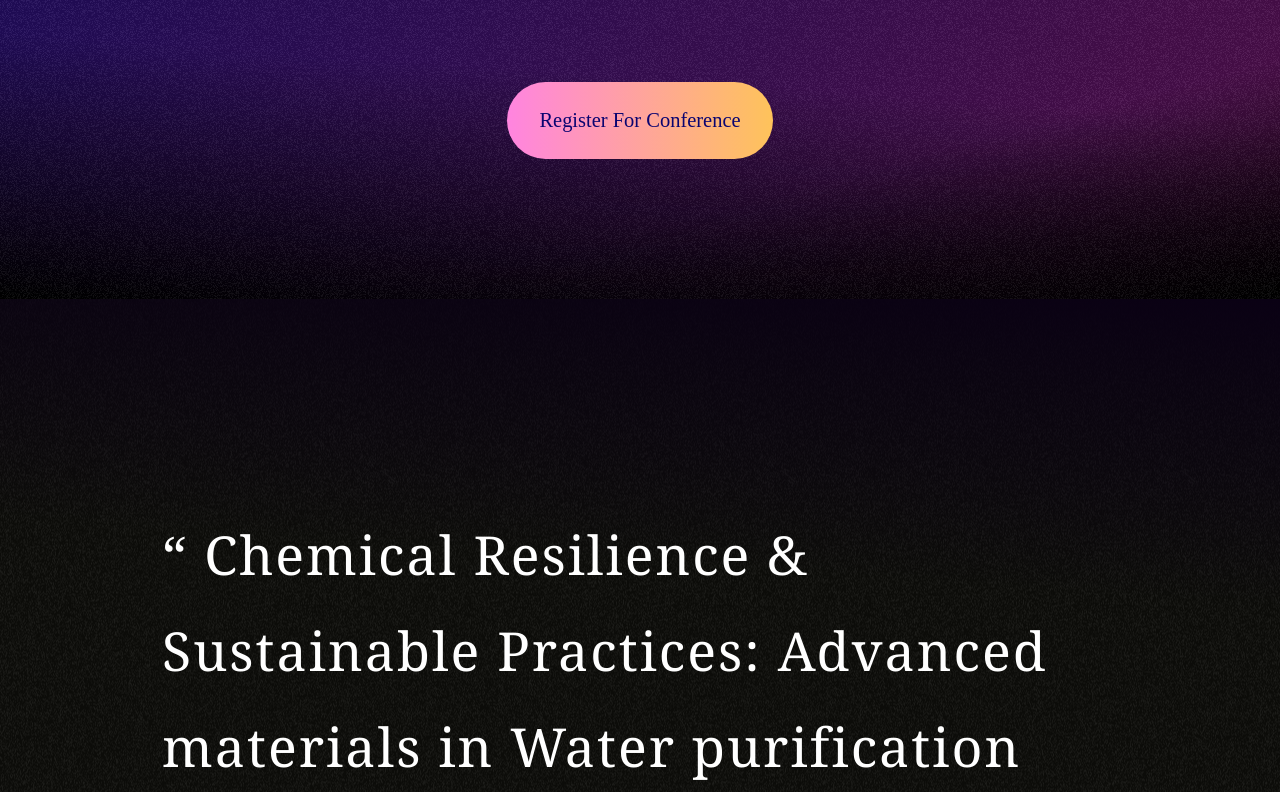
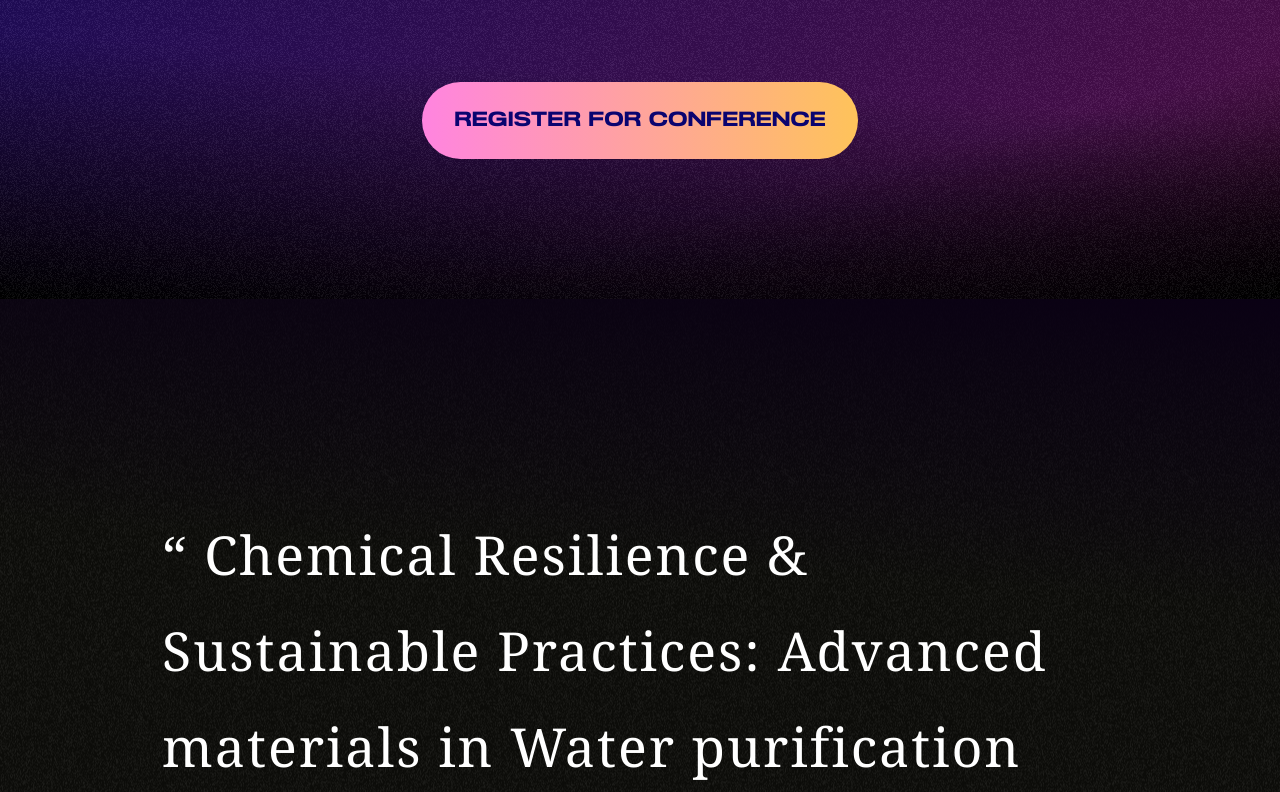
Before and after one commit to Sarthak-Jaiswal4/conference, a plain HTML site: page index.html in a window 1280 px wide. Shown: the part 501-1293 px from the top of the page. Drawn offline with nearby package versions, Linux system fonts and the light colour scheme; a script that the page names is missing.

Commit message:
Update style.css

```diff
--- a/style.css
+++ b/style.css
@@ -20,6 +20,14 @@
     font-family: hello;
     src: url(Imperial_Script\,Tangerine/Tangerine/Tangerine-Bold.ttf);
 }
+@font-face {
+    font-family: heading1;
+    src: url(/Runaways-ExtraBold.woff2);
+}
+@font-face {
+    font-family: heading2;
+    src: url(/Runaways-Bold.woff2);
+}
 .going-up{
 
     background-color: black;
```
